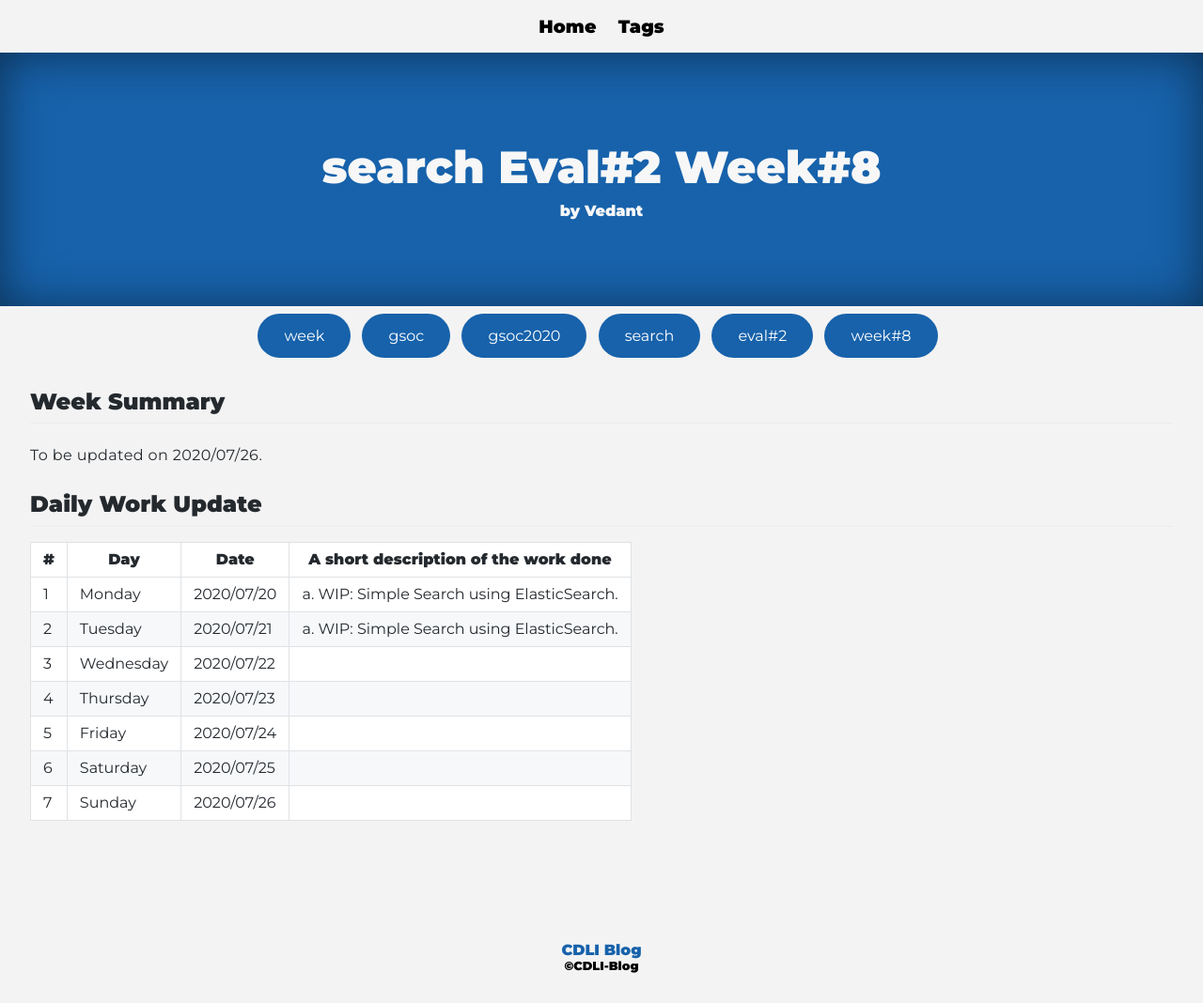
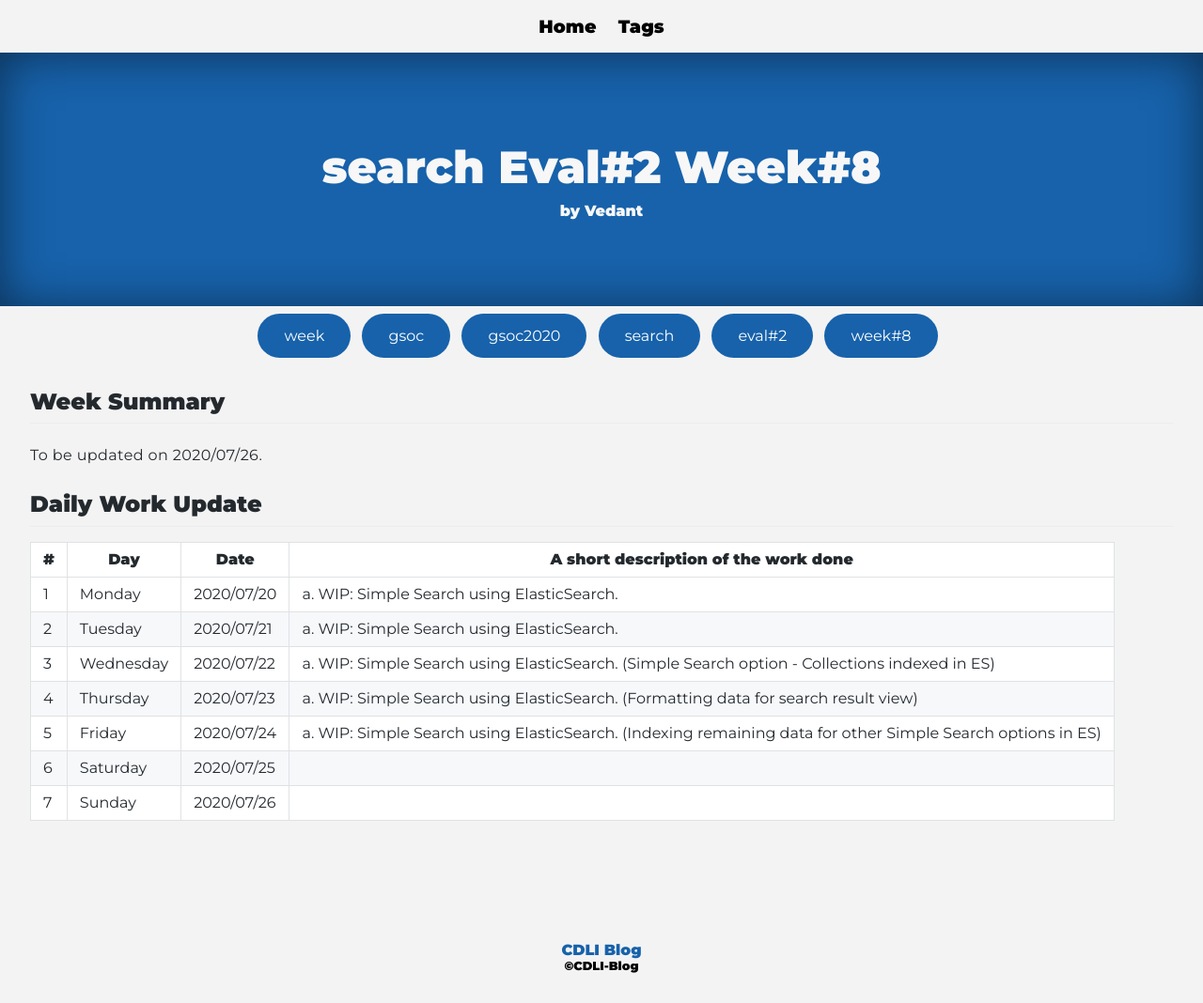
Before and after one commit to cdli-gh/blog, a Jekyll site: the page built from _blog/gsoc20/search/posts/09_week8.md, in a window 1280 px wide. Shown: the whole page at 94% size. Built offline with Jekyll 4.4.1, drawn with Linux system fonts in a browser that asks for light colours; Markdown is read by kramdown in place of the engine named in the settings.

Commit message:
Search : DailyUpdates 8: 3,4,5

```diff
--- a/_blog/gsoc20/search/posts/09_week8.md
+++ b/_blog/gsoc20/search/posts/09_week8.md
@@ -16,8 +16,8 @@ To be updated on 2020/07/26.
 |---	|---	|---	|---	|
 |1   	| Monday 	|   2020/07/20	|  a. WIP: Simple Search using ElasticSearch. 	|
 |2   	| Tuesday  	|   2020/07/21	|  a. WIP: Simple Search using ElasticSearch. 	|
-|3   	| Wednesday  	|  2020/07/22 	|   	|
-|4   	| Thursday  	|   2020/07/23	|   	|
-|5   	| Friday  	|   2020/07/24	|   	|
+|3   	| Wednesday  	|  2020/07/22 	|  a. WIP: Simple Search using ElasticSearch. (Simple Search option - Collections indexed in ES) 	|
+|4   	| Thursday  	|   2020/07/23	|  a. WIP: Simple Search using ElasticSearch. (Formatting data for search result view) 	|
+|5   	| Friday  	|   2020/07/24	|  a. WIP: Simple Search using ElasticSearch. (Indexing remaining data for other Simple Search options in ES)	|
 |6   	| Saturday  	|   2020/07/25	|   	|
 |7   	| Sunday  	|   2020/07/26	|   	|
```
